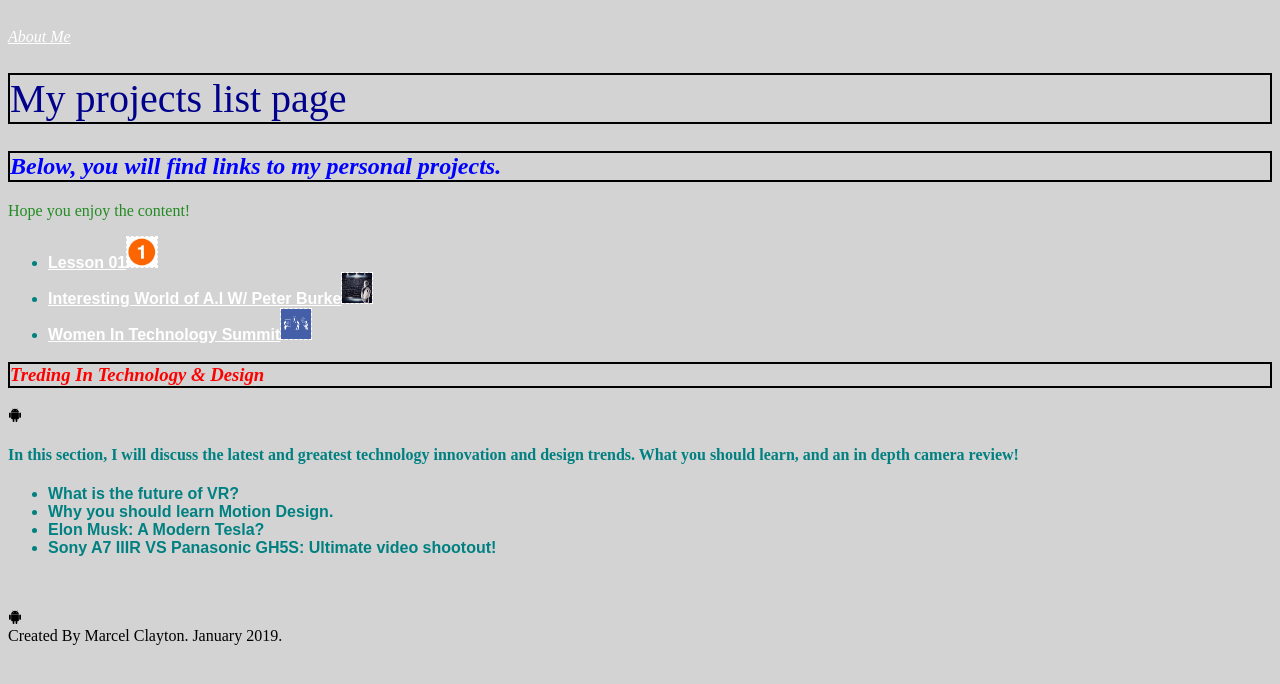
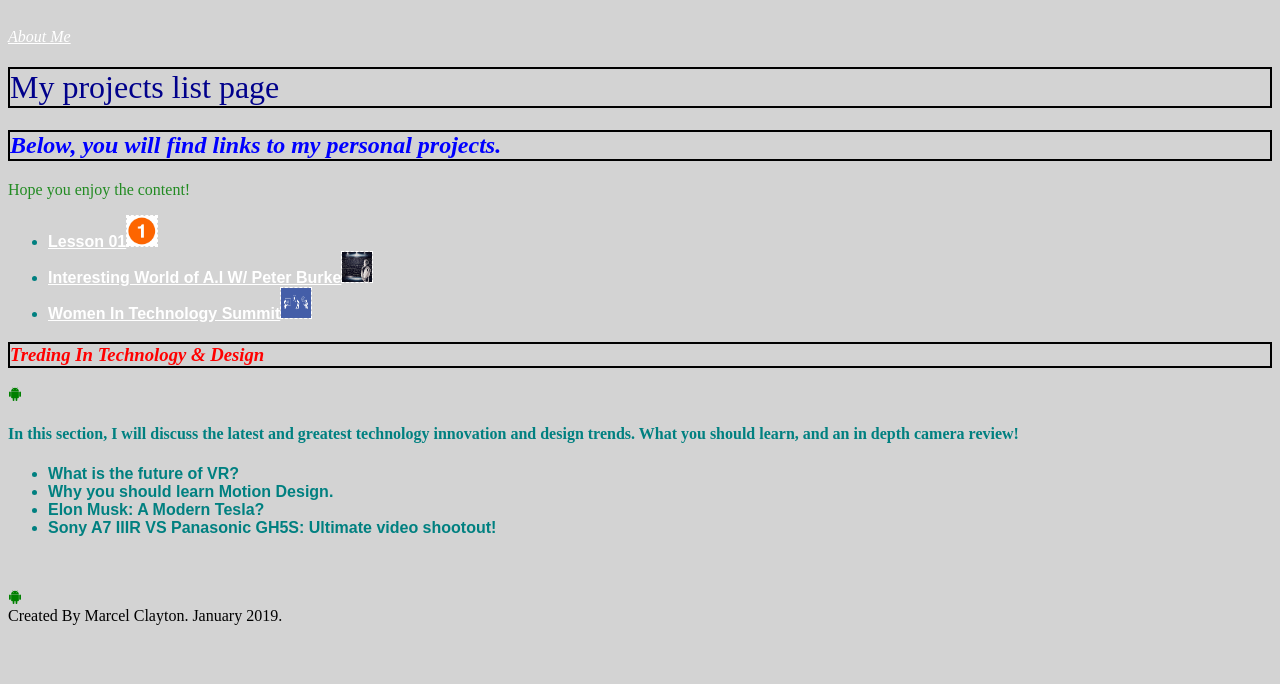
Before and after one commit to SoFlyDigital/index.html., a plain HTML site: page index.html in a window 1280 px wide. Drawn offline with Linux system fonts and the light colour scheme.

Commit message:
Update stylesheet.css

```diff
--- a/stylesheet.css
+++ b/stylesheet.css
@@ -5,6 +5,7 @@ h1 {
      border-color: black;
      font-weight: lighter;
      font-size: 40px
+     font-family: Crete, Round;
 }
 h2 {
      color: blue;
@@ -52,3 +53,11 @@ li {
 a {
   color: white;
 }
+
+.fa-android {
+  color: green;
+}
+
+.fa-angrycreative {
+  color:red;
+}
```
